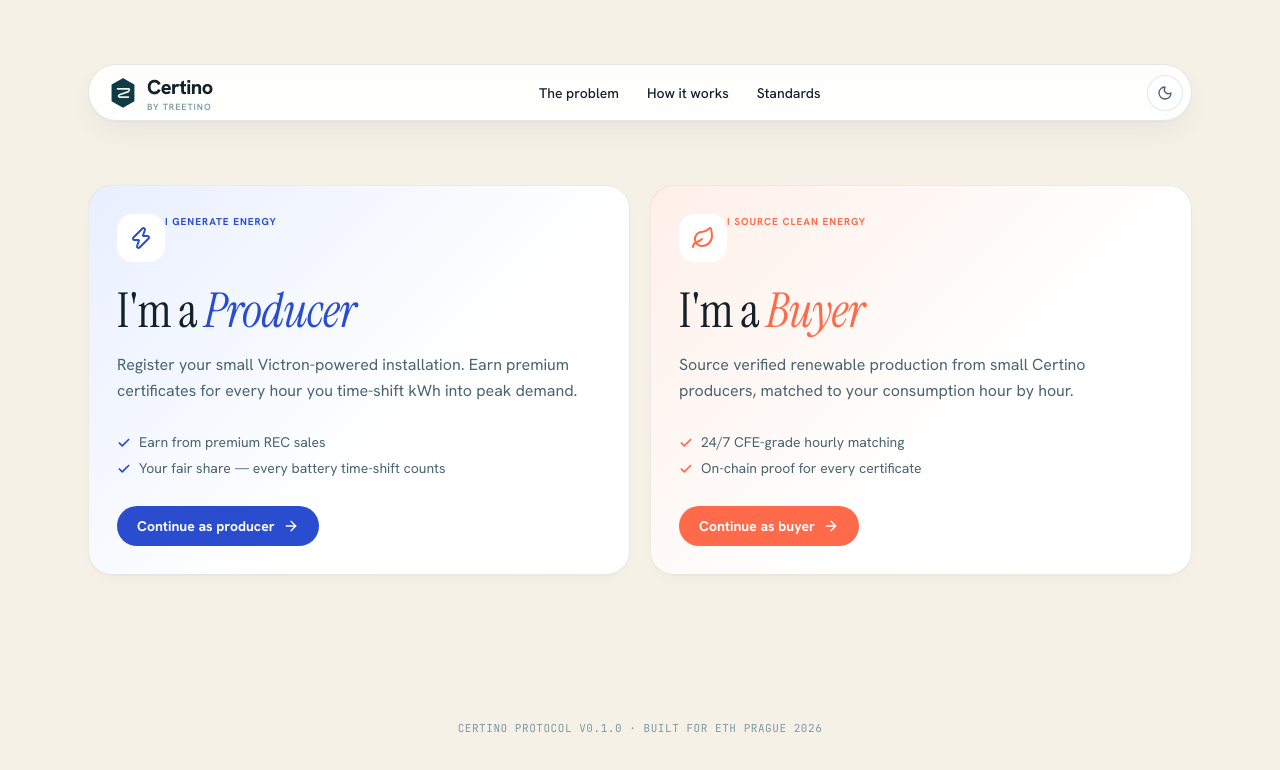
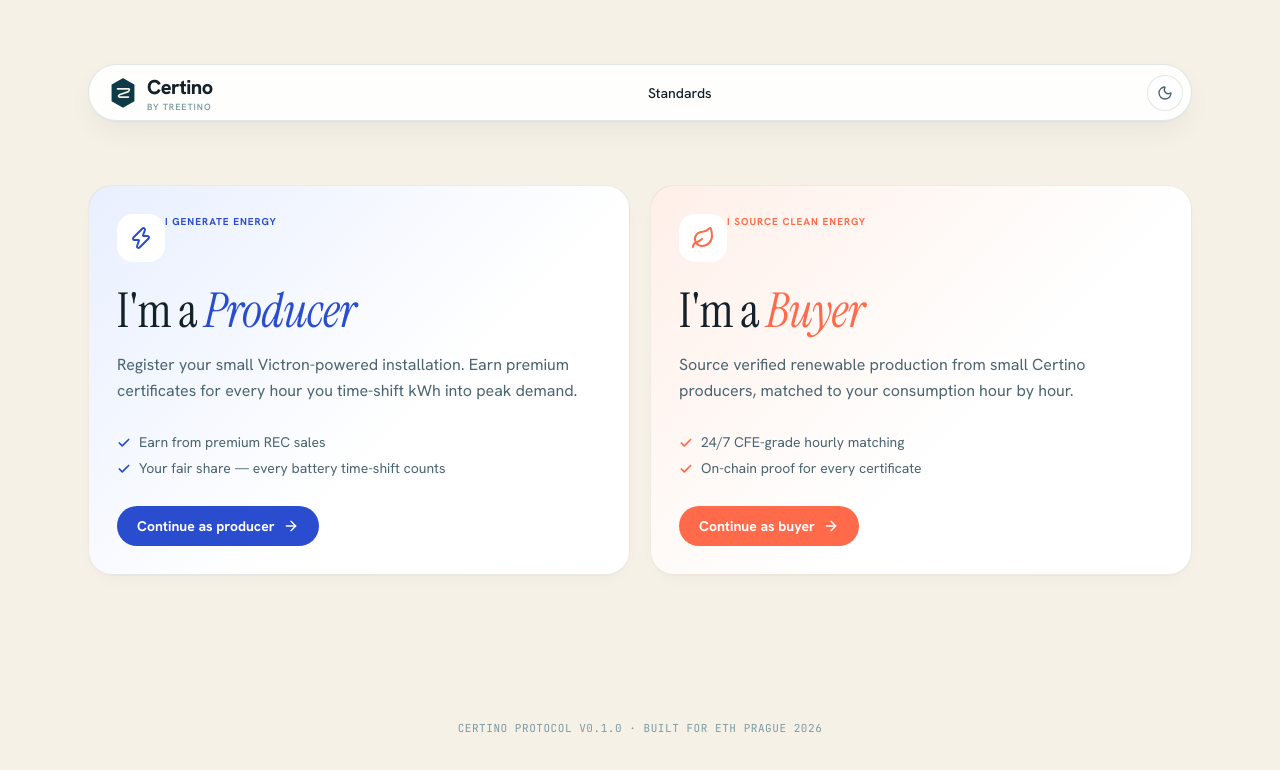
Before and after one commit to buhlez31/certino-app, a Next.js app: page /app in a window 1280 px wide. Shown: the top 770 px of the page. Built offline with nearby package versions, Linux system fonts and the light colour scheme.

Commit message:
App pill header: drop The problem + How it works links

```diff
--- a/components/certino-demo.jsx
+++ b/components/certino-demo.jsx
@@ -2321,20 +2321,6 @@ function LandingView({ theme, setTheme, onSelectProducer, onSelectBuyer }) {
           {/* Nav -> jumps to landing sections */}
           <nav className="hidden md:flex items-center gap-7 text-sm font-medium">
             <a
-              href="/#problem"
-              className="transition-colors hover:opacity-70"
-              style={{ color: "var(--text-primary)" }}
-            >
-              The problem
-            </a>
-            <a
-              href="/#how-it-works"
-              className="transition-colors hover:opacity-70"
-              style={{ color: "var(--text-primary)" }}
-            >
-              How it works
-            </a>
-            <a
               href="/#standards"
               className="transition-colors hover:opacity-70"
               style={{ color: "var(--text-primary)" }}
```
